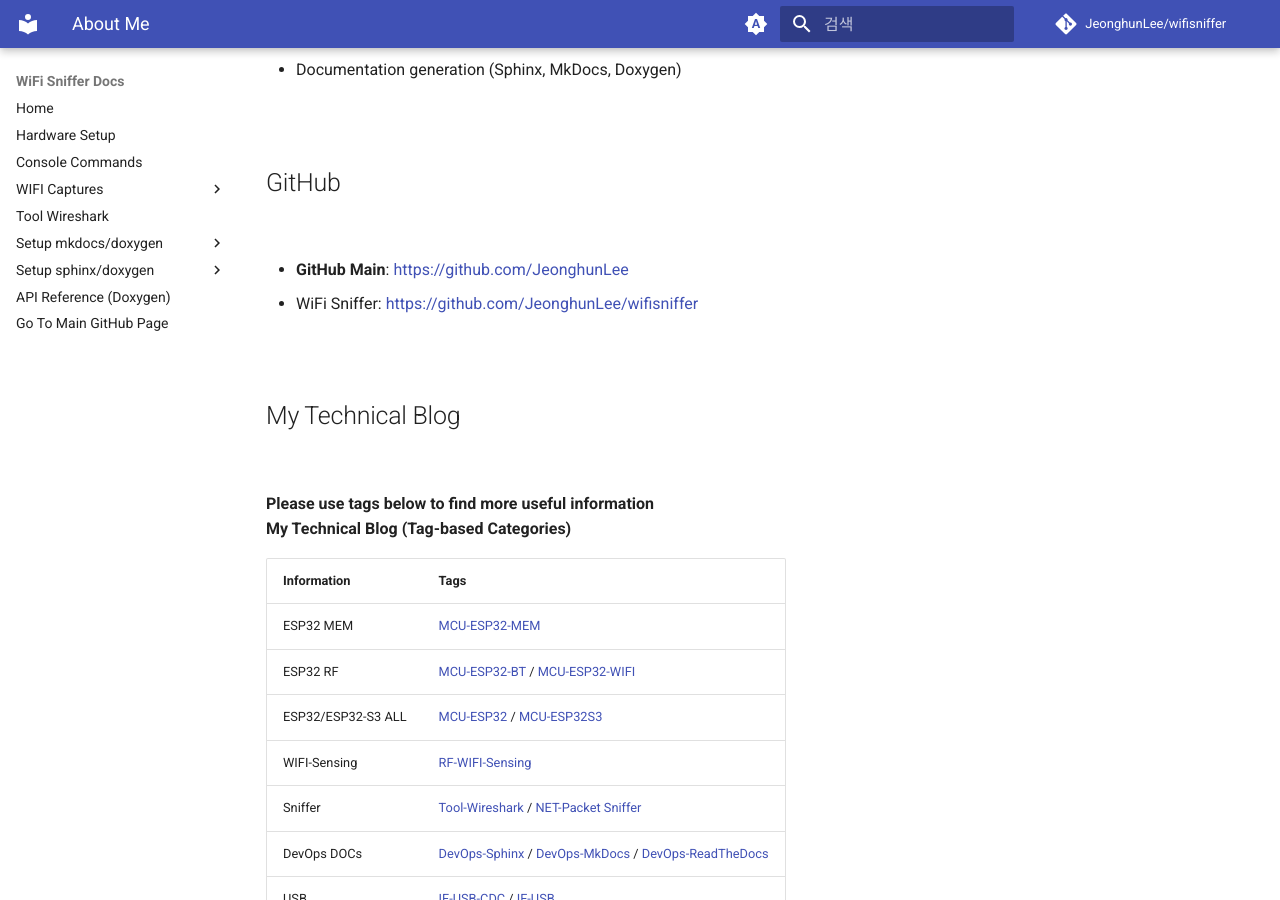
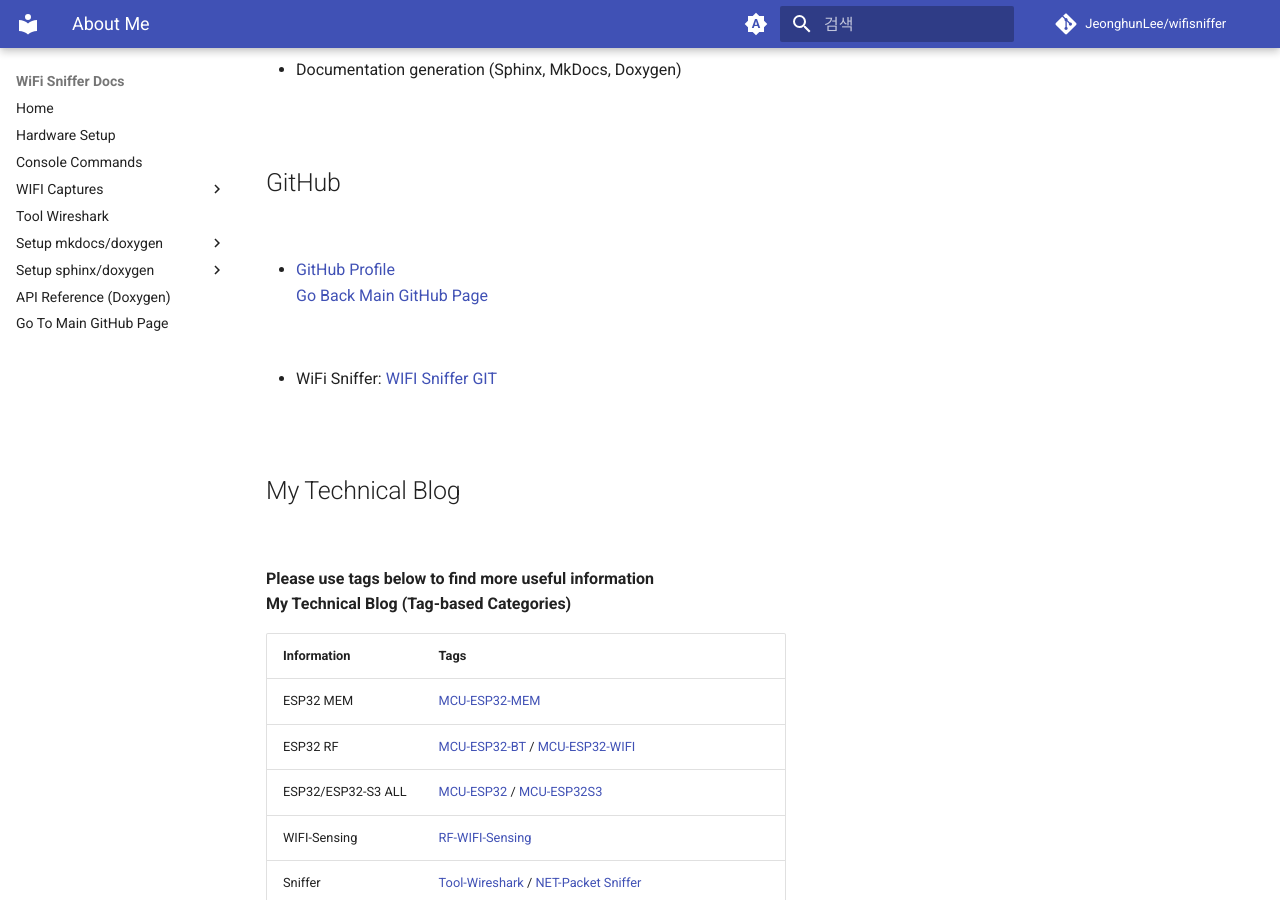
Before and after one commit to JeonghunLee/wifisniffer, an MkDocs documentation site: the page built from docs/about_me.md, in a window 1280 px wide and 900 px high, scrolled down 490 px. Built offline with MkDocs 1.6.1 and Material for MkDocs 9.7.7, drawn with Linux system fonts in a browser that asks for light colours; comment, search, counter and statistics services are not loaded.

Commit message:
update Main Github Page Link in Sphinx

```diff
--- a/docs/about_me.md
+++ b/docs/about_me.md
@@ -25,8 +25,15 @@
 
 <br/>
 
-* **GitHub Main**: https://github.com/JeonghunLee
-  * WiFi Sniffer: https://github.com/JeonghunLee/wifisniffer
+
+
+* [GitHub Profile](https://github.com/JeonghunLee)
+  [Go Back Main GitHub Page](https://jeonghunlee.github.io/project_esp_series.html#wifi-sniffer-esp32-s3)
+
+<br/>
+
+* WiFi Sniffer:
+  [WIFI Sniffer GIT](https://github.com/JeonghunLee/wifisniffer)
 
 <br/>
 
--- a/docs/index.rst
+++ b/docs/index.rst
@@ -58,6 +58,3 @@
    api_sphinx_doxygen
    api_sphinx_doxygen_breathe
    api/api_root
-
-
-- `Go to Main GitHub Page <https://jeonghunlee.github.io/project_esp_series.html#wifi-sniffer-esp32-s3>`_
```
